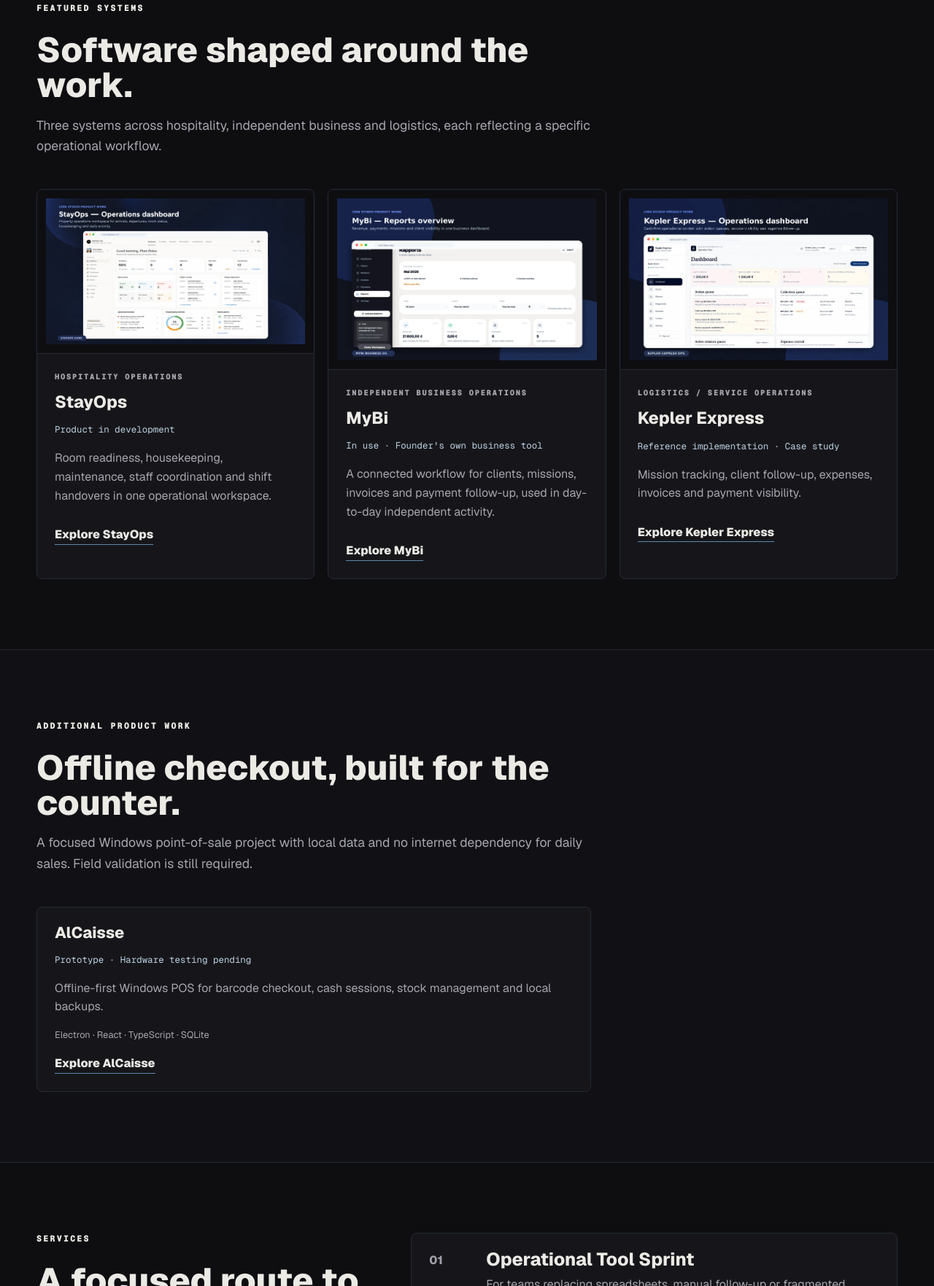
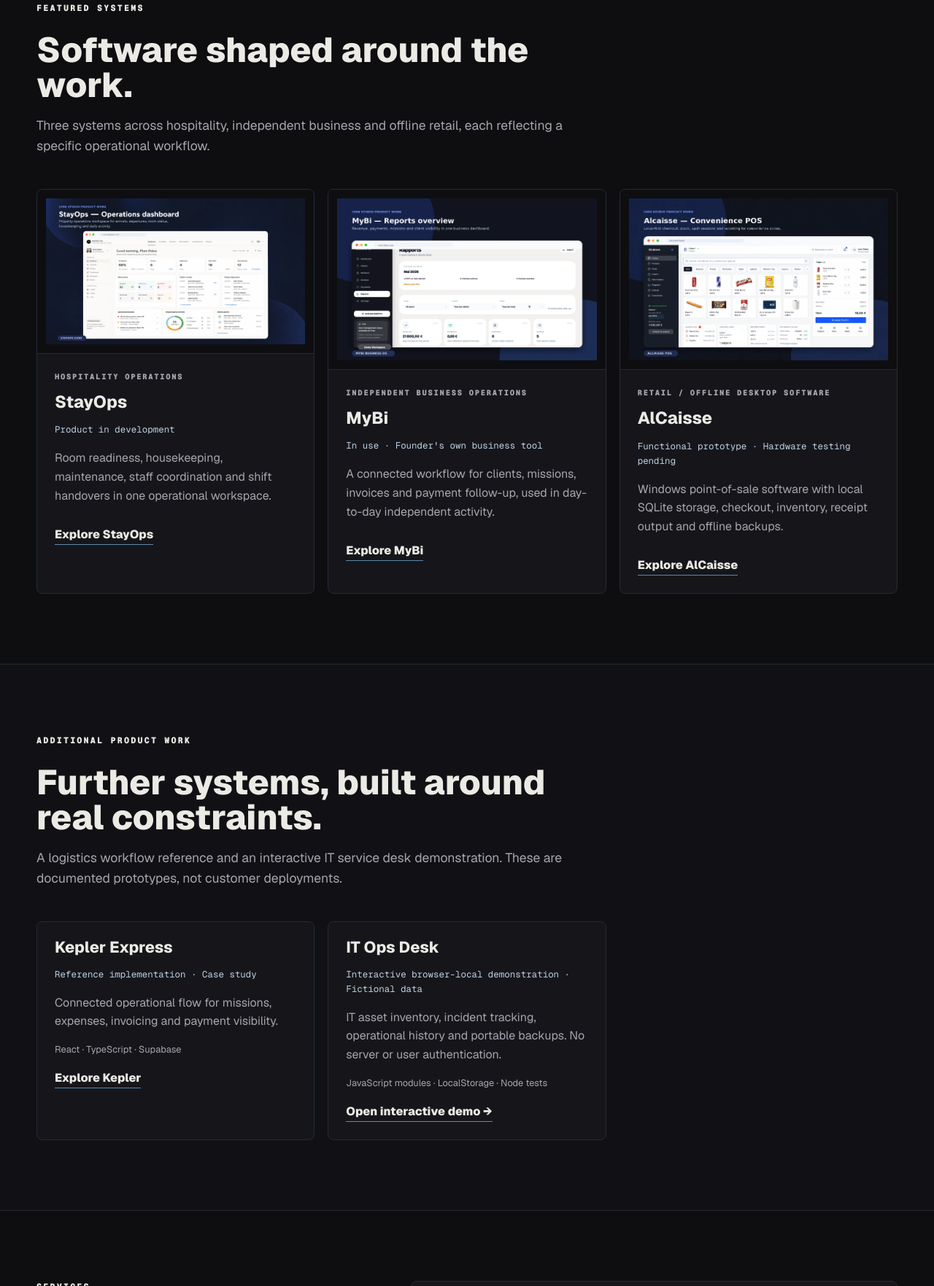
Before and after one commit to Granis75/lyanstudio.com, a website: page index.html in a window 1280 px wide. Shown: the part 1710-3473 px from the top of the page at 73% size. Drawn offline with Linux system fonts and the light colour scheme.

Commit message:
feat: feature IT Ops Desk and prioritize primary case studies in Lyan Studio

```diff
--- a/index.html
+++ b/index.html
@@ -184,7 +184,7 @@
             <h2>Software shaped around the work.</h2>
             <p>
               Three systems across hospitality, independent business and
-              logistics, each reflecting a specific operational workflow.
+              offline retail, each reflecting a specific operational workflow.
             </p>
           </div>
           <div class="project-grid featured-grid">
@@ -227,26 +227,12 @@
               <a class="text-link" href="work.html#mybi">Explore MyBi</a>
             </article>
             <article class="project-card">
-              <div class="product-shot">
-                <img
-                  src="assets/work/kepler.webp"
-                  width="1586"
-                  height="992"
-                  alt="Kepler Express dashboard showing mission tracking and invoice follow-up"
-                  loading="lazy"
-                  decoding="async"
-                />
-              </div>
-              <p class="case-label">Logistics / Service Operations</p>
-              <h3>Kepler Express</h3>
-              <p class="project-status">Reference implementation · Case study</p>
-              <p>
-                Mission tracking, client follow-up, expenses, invoices and
-                payment visibility.
-              </p>
-              <a class="text-link" href="work.html#kepler"
-                >Explore Kepler Express</a
-              >
+              <div class="product-shot"><img src="assets/work/alcaisse.webp" alt="AlCaisse offline point-of-sale product interface" loading="lazy" decoding="async" /></div>
+              <p class="case-label">Retail / Offline Desktop Software</p>
+              <h3>AlCaisse</h3>
+              <p class="project-status">Functional prototype · Hardware testing pending</p>
+              <p>Windows point-of-sale software with local SQLite storage, checkout, inventory, receipt output and offline backups.</p>
+              <a class="text-link" href="alcaisse.html">Explore AlCaisse</a>
             </article>
           </div>
         </div>
@@ -255,22 +241,23 @@
         <div class="container">
           <div class="section-heading">
             <p class="eyebrow">Additional product work</p>
-            <h2>Offline checkout, built for the counter.</h2>
+            <h2>Further systems, built around real constraints.</h2>
             <p>
-              A focused Windows point-of-sale project with local data and no
-              internet dependency for daily sales. Field validation is still required.
+              A logistics workflow reference and an interactive IT service desk demonstration. These are documented prototypes, not customer deployments.
             </p>
           </div>
-          <div class="project-grid labs-grid labs-grid--single">
-            <article class="project-card">
-              <h3>AlCaisse</h3>
-              <p class="project-status">Prototype · Hardware testing pending</p>
-              <p>
-                Offline-first Windows POS for barcode checkout, cash sessions,
-                stock management and local backups.
-              </p>
-              <p class="lab-stack">Electron · React · TypeScript · SQLite</p>
-              <a class="text-link" href="alcaisse.html">Explore AlCaisse</a>
+          <div class="project-grid labs-grid">
+            <article class="project-card"><h3>Kepler Express</h3>
+              <p class="project-status">Reference implementation · Case study</p>
+              <p>Connected operational flow for missions, expenses, invoicing and payment visibility.</p>
+              <p class="lab-stack">React · TypeScript · Supabase</p>
+              <a class="text-link" href="work.html#kepler">Explore Kepler</a>
+            </article>
+            <article class="project-card"><h3>IT Ops Desk</h3>
+              <p class="project-status">Interactive browser-local demonstration · Fictional data</p>
+              <p>IT asset inventory, incident tracking, operational history and portable backups. No server or user authentication.</p>
+              <p class="lab-stack">JavaScript modules · LocalStorage · Node tests</p>
+              <a class="text-link" href="itopsdesk/">Open interactive demo →</a>
             </article>
           </div>
         </div>
--- a/sitemap.xml
+++ b/sitemap.xml
@@ -9,4 +9,5 @@
   <url><loc>https://www.lyanstudio.com/privacy.html</loc></url>
   <url><loc>https://www.lyanstudio.com/services.html</loc></url>
   <url><loc>https://www.lyanstudio.com/work.html</loc></url>
+  <url><loc>https://www.lyanstudio.com/itopsdesk/</loc></url>
 </urlset>
--- a/tools/validate-static-site.mjs
+++ b/tools/validate-static-site.mjs
@@ -1,8 +1,10 @@
 import { readFileSync, existsSync, readdirSync } from "node:fs";
 import { resolve, dirname } from "node:path";
 import assert from "node:assert/strict";
+import { execFileSync } from "node:child_process";
 
 const pages = readdirSync(".").filter((file) => file.endsWith(".html"));
+for(const p of ["itopsdesk/index.html","itopsdesk/styles.css","itopsdesk/app.mjs","itopsdesk/core.mjs","itopsdesk/core.test.mjs"]) assert(existsSync(p),"Missing IT Ops Desk file: "+p);
 const requiredPages = [
   "index.html",
   "work.html",
@@ -129,6 +131,7 @@ for (const term of [
   assert(home.includes(term), `Missing software positioning: ${term}`);
 }
 const sitemap = readFileSync("sitemap.xml", "utf8");
+assert(sitemap.includes('https://www.lyanstudio.com/itopsdesk/</loc>'), 'Missing IT Ops Desk sitemap');
 for (const page of pages)
   assert(
     sitemap.includes(
@@ -182,6 +185,7 @@ assert(
     ),
   "Vercel excludes the build validator",
 );
+execFileSync(process.execPath, ["--test","itopsdesk/core.test.mjs"], {stdio:"inherit"});
 console.log(
   `Operational studio validation passed: ${pages.length} pages and ${references} local references checked.`,
 );
```
Also changed, not shown: work.html (+34 -73 lines), README.md.
